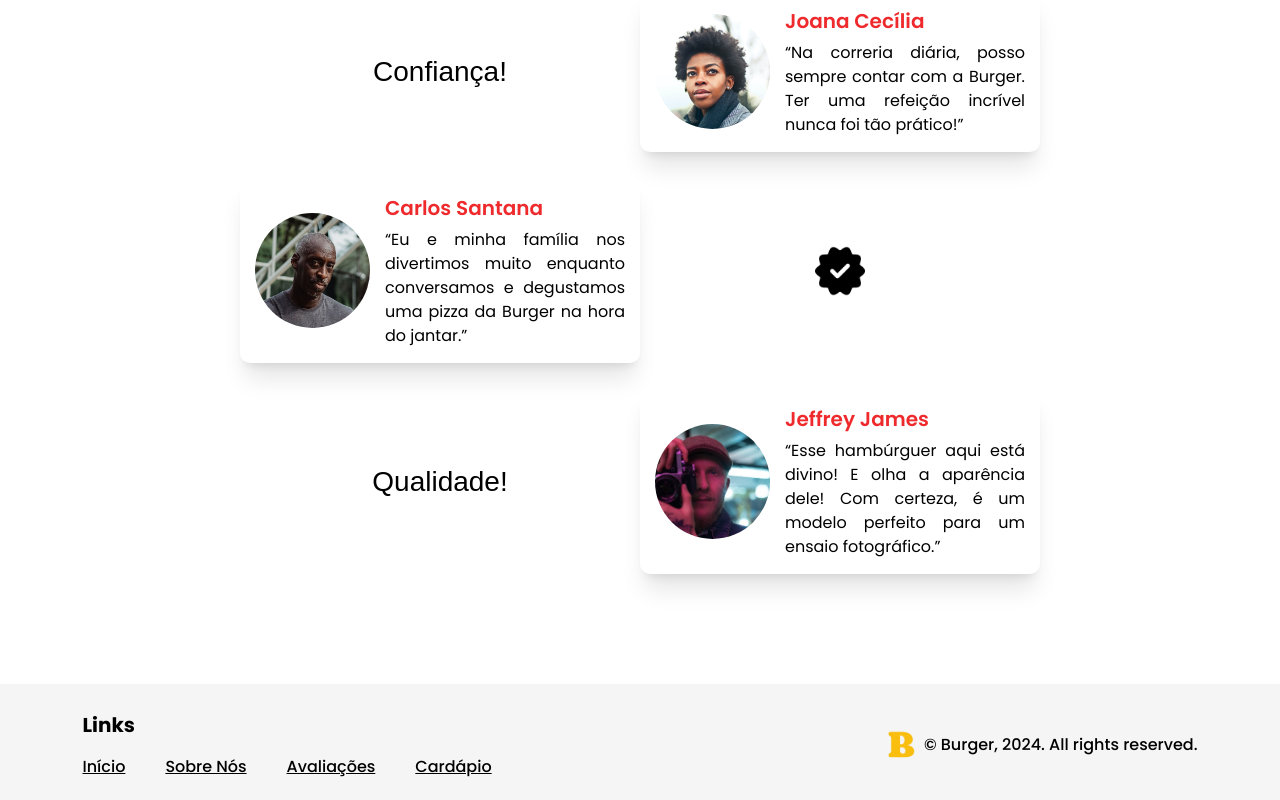
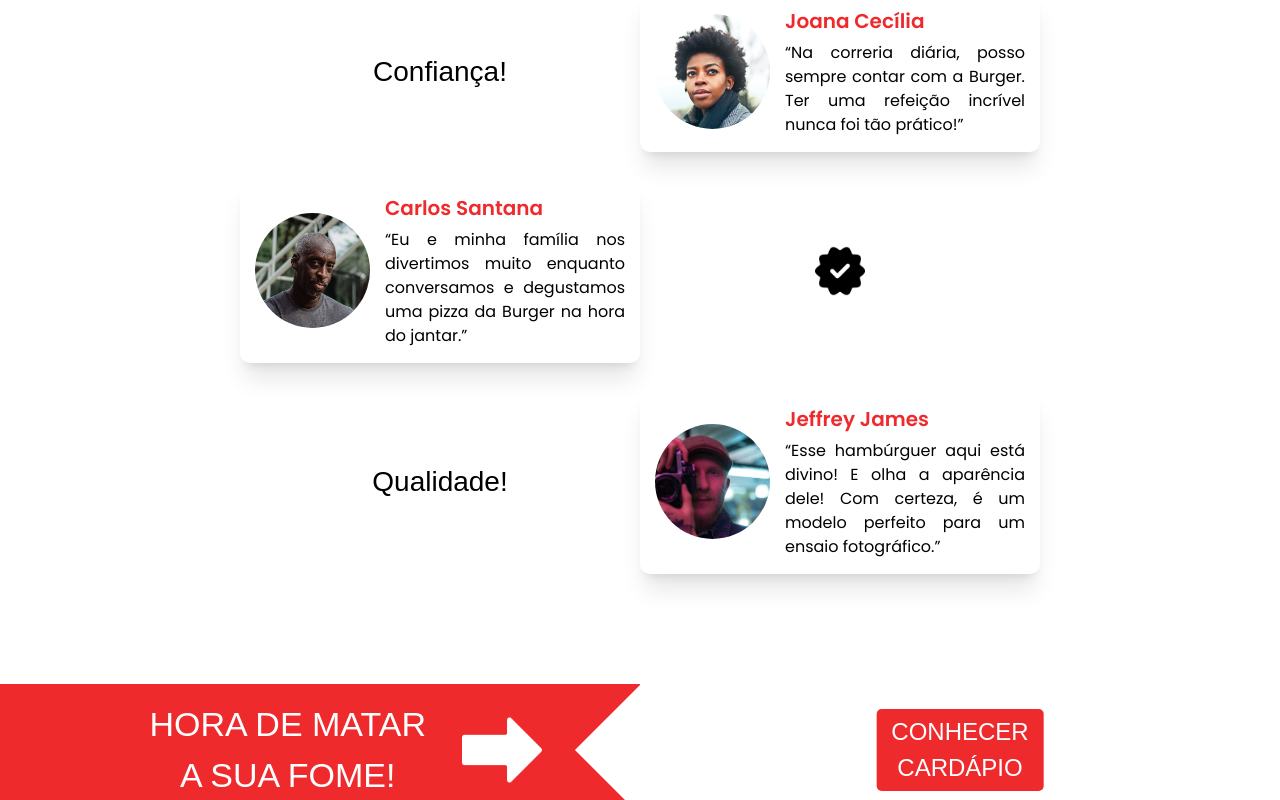
Before and after one commit to Joa0Gustav0/online-menu-app, a Next.js app: page / in a window 1280 px wide. Shown: the part 2000-2800 px from the top of the page. Built offline with nearby package versions, Linux system fonts and the light colour scheme; a web font is replaced by a local one.

Commit message:
created a endline element for main page

```diff
--- a/app/page.tsx
+++ b/app/page.tsx
@@ -10,9 +10,14 @@ import acaiHero from "@/public/media/sections-pictures/hero/acaii-hero-picture.p
 import _acaiHero from "@/public/media/sections-pictures/hero/acai-leaves-hero-picture.png";
 
 import clsx from "clsx";
+import Link from "next/link";
+import Image from "next/image";
 import { useState, useEffect } from "react";
 import About from "./ui/About/About";
 import Reviews from "./ui/Reviews/Reviews";
+import Button from "./ui/button";
+import { secondaryFont } from "./ui/fonts";
+import arrowIcon from "@/public/media/icons/arrow-icon.png";
 
 export default function Home() {
   const themes = ["default", "pizza", "acai"];
@@ -31,7 +36,7 @@ export default function Home() {
         hero: acaiHero,
         border: { picture: _acaiHero, text: "açaí" },
       },
-    ]
+    ],
   };
   const [pageTheme, setPageTheme] = useState("default");
   useEffect(() => {
@@ -60,10 +65,47 @@ export default function Home() {
   };
 
   return (
-    <main>
+    <main className="relative w-full max-w-[1366px] m-auto pb-[26px]">
       <Hero theme={theme} />
       <About theme={theme} />
       <Reviews theme={theme} />
+      <div className="flex items-center w-full">
+        <div className={theme.bgColor + "flex justify-end w-1/2  py-[15px]"}>
+          <div
+            className={
+              secondaryFont.className +
+              " flex justify-end pr-[98px] relative uppercase text-white text-[34px] text-center"
+            }
+          >
+            <div className="flex items-center gap-[36px]">
+              <h1>
+                Hora de Matar <br /> A Sua Fome!
+              </h1>
+              <Image
+                src={arrowIcon}
+                alt={"Imagem representativa de uma seta"}
+                className="w-[80px]"
+              />
+            </div>
+            <div className="absolute top-1/2 right-0 -translate-y-1/2 translate-x-1/2 bg-white w-[92px] h-[92px] rotate-45"></div>
+          </div>
+        </div>
+        <Link href={"/cardapio"} className="absolute right-1/4 translate-x-1/2">
+          <Button
+            text={
+              <>
+                Conhecer
+                <br />
+                Cardápio
+              </>
+            }
+            fontSize="24px"
+            bgColor={theme.bgColor}
+            auto={false}
+            irregular={true}
+          />
+        </Link>
+      </div>
     </main>
-  )
+  );
 }
--- a/app/ui/button.tsx
+++ b/app/ui/button.tsx
@@ -23,7 +23,7 @@ function Button({
 
   return (
     <button
-      className={`${_fontSize} ${secondaryFont.className} text-white uppercase ${
+      className={`${_fontSize} ${secondaryFont.className} relative text-white uppercase ${
         bgColor ? bgColor : "bg-default transition-all duration-[.25s]"
       } rounded-[5px] w-fit ${clsx({
         "w-full": auto === true,
```
